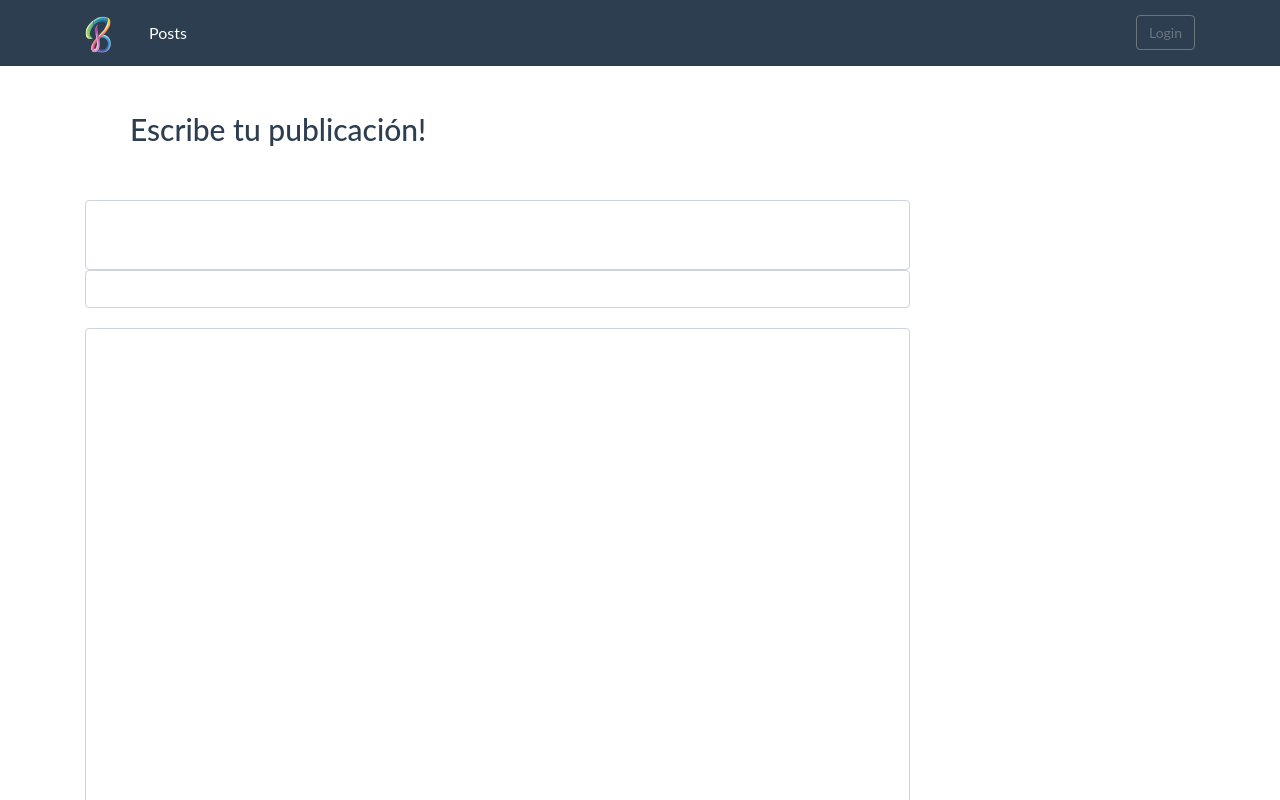
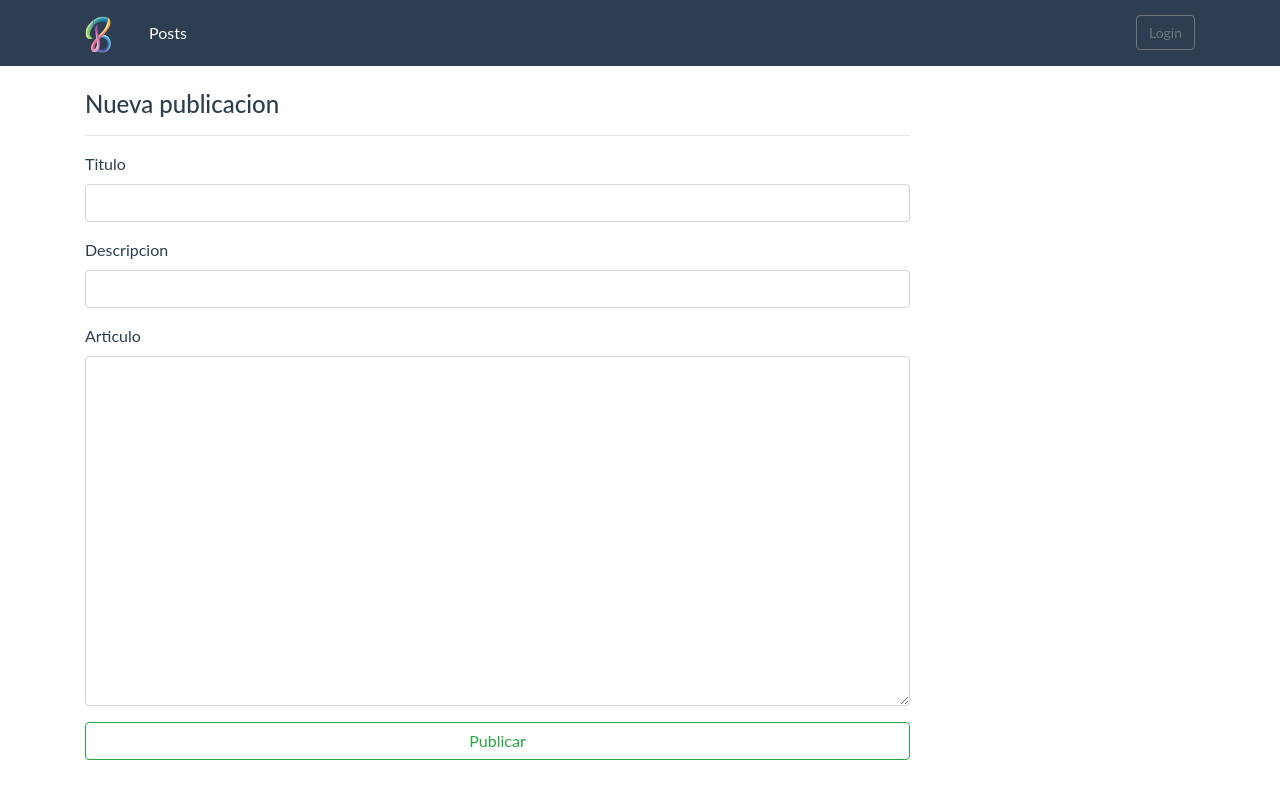
Before and after one commit to Alexandra725/bloggy, a Vue app in the folder app/front/: page /post in a window 1280 px wide. Shown: the top 800 px of the page. Built offline with nearby package versions, Linux system fonts and the light colour scheme; a web font is replaced by a local one.

Commit message:
Update PerfilPosts.vue
Form inputs styled, removed old css

```diff
--- a/app/front/src/components/PerfilPosts.vue
+++ b/app/front/src/components/PerfilPosts.vue
@@ -1,16 +1,20 @@
 <template>
   <div>
     <NavBar></Navbar>
-    <b-container class="bv-example-row">
+    <b-container class="mt-4">
       <b-row>
         <b-col sm="9">
-          <h1>Escribe tu publicación!</h1>
+          <h4 class="display-6">Nueva publicacion</h4>
+          <hr class="my-3">
           <form>
-            <b-form-input class="title" v-model="title">{{post.title}}</b-form-input>
-            <b-form-input class="description" v-model="description">{{post.description}}</b-form-input>
-            <b-form-textarea class="text" v-model="text">{{post.text}}</b-form-textarea>
+            <label for="title">Titulo</label>
+            <b-form-input class="form-control title mb-3" v-model="title">{{post.title}}</b-form-input>
+            <label for="description">Descripcion</label>
+            <b-form-input class="form-control description mb-3" v-model="description">{{post.description}}</b-form-input>
+            <label for="description">Articulo</label>
+            <b-form-textarea class="text mb-3" v-model="text" rows="14">{{post.text}}</b-form-textarea>
           </form>
-          <b-button class="publish" pill variant="outline-secondary" v-on:click="publicPost">Publicar</b-button>
+          <b-button class="publish btn-block" variant="outline-success" v-on:click="publicPost">Publicar</b-button>
         </b-col>
       </b-row>
     </b-container>
@@ -60,62 +64,3 @@
     },
   }
 </script>
-
-<style scoped>
-  h1 {
-    font-size: 20px;
-    padding: 20px;
-  }
-
-  .title {
-    height: 50px;
-  }
-
-  .text {
-    margin-top: 20px;
-    height: 400px;
-  }
-
-  button {
-
-    margin-top: 30px;
-    padding: 10px;
-  }
-
-  #comments {
-    margin-top: 30px;
-    height: 300px;
-    width: 300px;
-  }
-
-  @media (min-width: 1200px) {
-
-
-    h1 {
-      font-size: 30px;
-      padding: 45px;
-    }
-
-    .title {
-      height: 70px;
-
-    }
-
-    .text {
-      margin-top: 20px;
-      height: 600px;
-      vertical-align: top;
-      display: inline-block;
-    }
-
-    button {
-      margin-top: 20px;
-      padding: 10px;
-    }
-
-    #comments {
-      align-content: center;
-    }
-
-  }
-</style>
```
